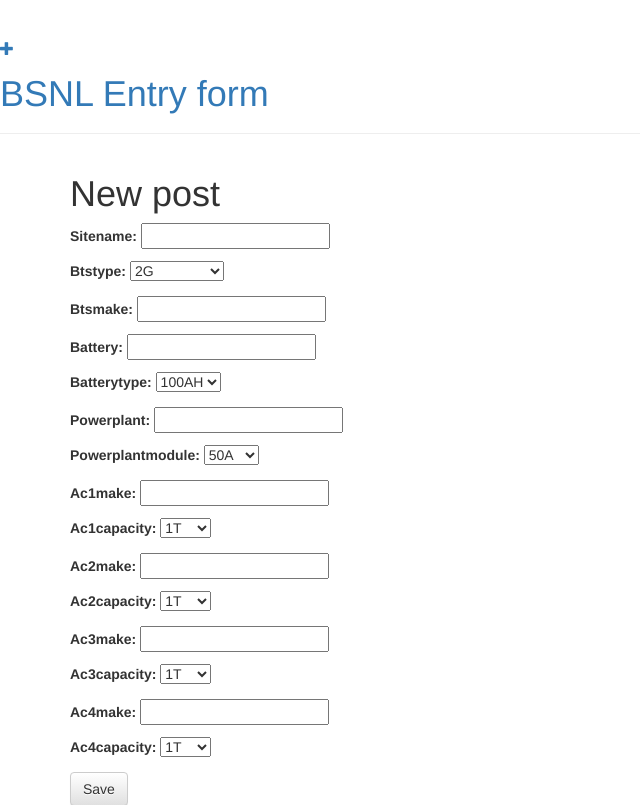
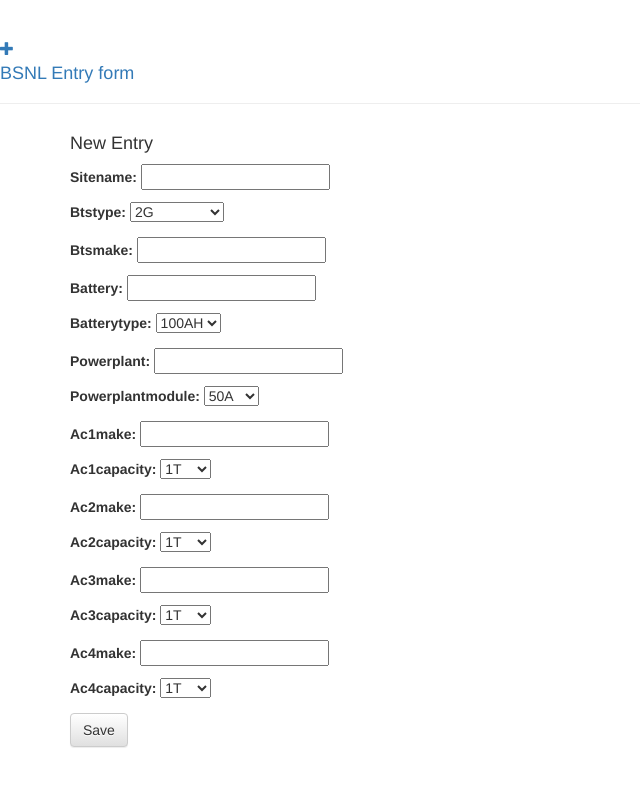
Before and after one commit to bujjiece4u/bsnladb, a Django app: a page that uses bsnl/bsnlsite/templates/bsnlsite/base.html in a window 1280 px wide. Shown: the top 805 px of the page, without its empty margins (0-640 px from the left). After the commit the page ends 748 px from the top, so only its background shows below. Run offline with Django 3.2, Linux system fonts and the light colour scheme; some libraries are stand-ins or nearby versions.

Commit message:
Form corrections

```diff
--- a/bsnl/bsnlsite/templates/bsnlsite/base.html
+++ b/bsnl/bsnlsite/templates/bsnlsite/base.html
@@ -10,7 +10,7 @@
     <body>
         <div class="page-header">
             <a href="{% url 'post_new' %}" class="top-menu"><span class="glyphicon glyphicon-plus"></span></a>
-            <h1><a href="/">BSNL Entry form</a></h1>
+            <h4><a href="/">BSNL Entry form</a></h4>
         </div>
         <div class="content container">
             <div class="row">
--- a/bsnl/bsnlsite/templates/bsnlsite/post_edit.html
+++ b/bsnl/bsnlsite/templates/bsnlsite/post_edit.html
@@ -1,7 +1,7 @@
 {% extends 'bsnlsite/base.html' %}
 
 {% block content %}
-    <h1>New post</h1>
+    <h4>New Entry</h4>
     <form method="POST" class="post-form">{% csrf_token %}
         {{ form.as_p }}
         <button type="submit" class="save btn btn-default">Save</button>
```
